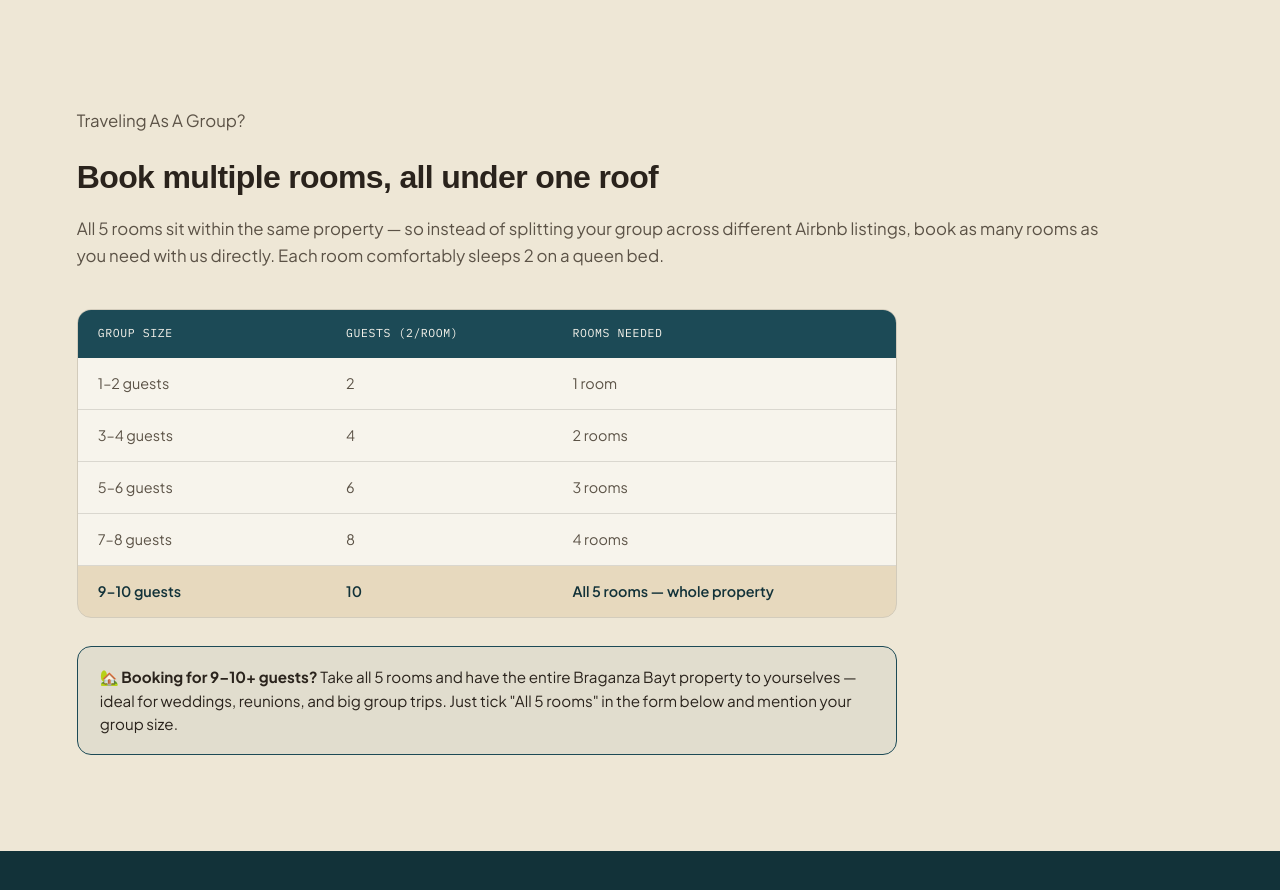
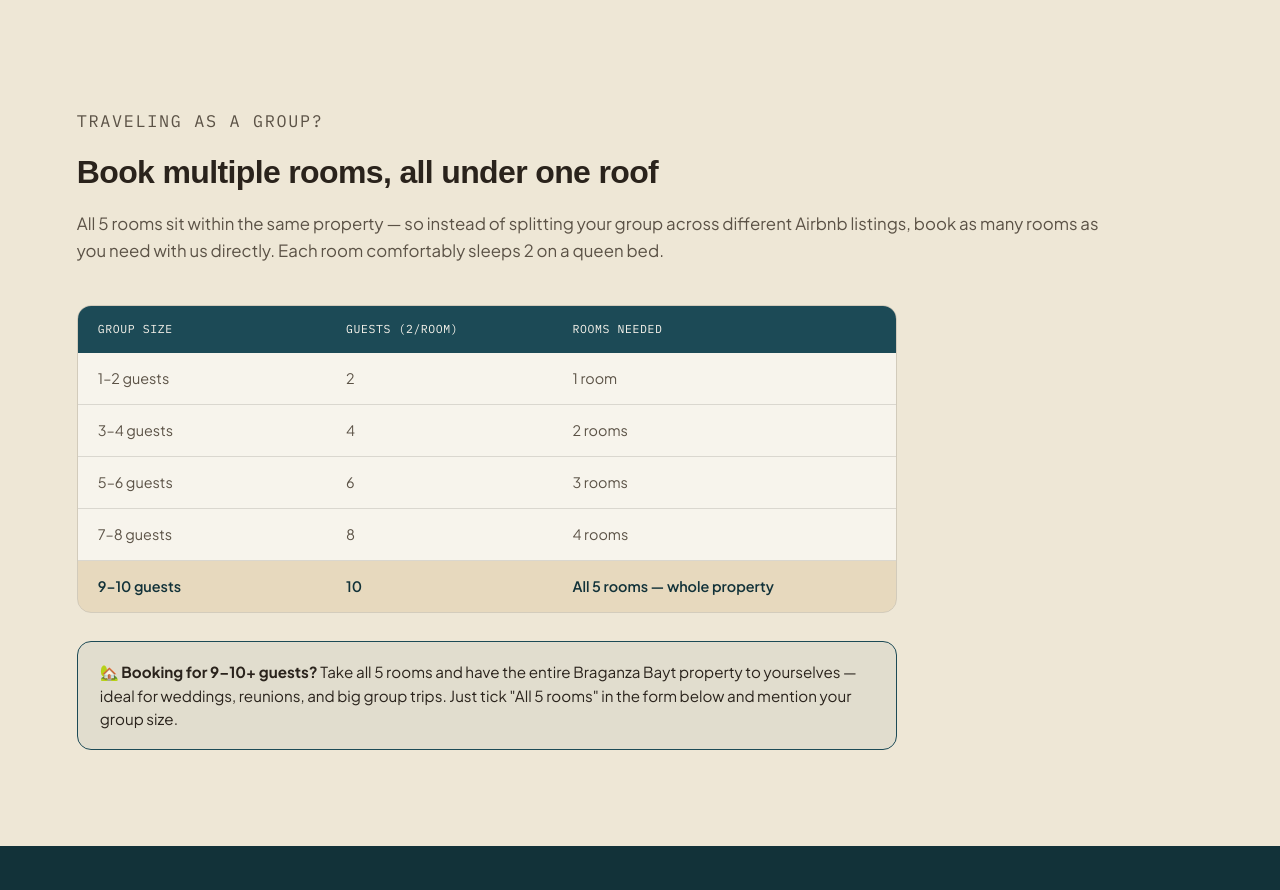
Before and after one commit to nigeladam09/braganza-bayt, a Next.js app: page / in a window 1280 px wide. Shown: the part 2909-3799 px from the top of the page. Built offline with nearby package versions, Linux system fonts and the light colour scheme; a web font is replaced by a local one.

Commit message:
style: add eyebrow styling for group stays section heading

```diff
--- a/components/GroupStaysGuide/GroupStaysGuide.module.css
+++ b/components/GroupStaysGuide/GroupStaysGuide.module.css
@@ -8,6 +8,15 @@
 .sectionHead {
   max-width: 1050px;
   margin-bottom: 40px;
+}
+
+.eyebrow {
+  font-family: var(--font-mono), monospace;
+  color: var(--brass);
+  font-size: 0.82rem;
+  letter-spacing: 0.1em;
+  text-transform: uppercase;
+  margin-bottom: 12px;
 }
 
 .sectionHead h2 {
```
